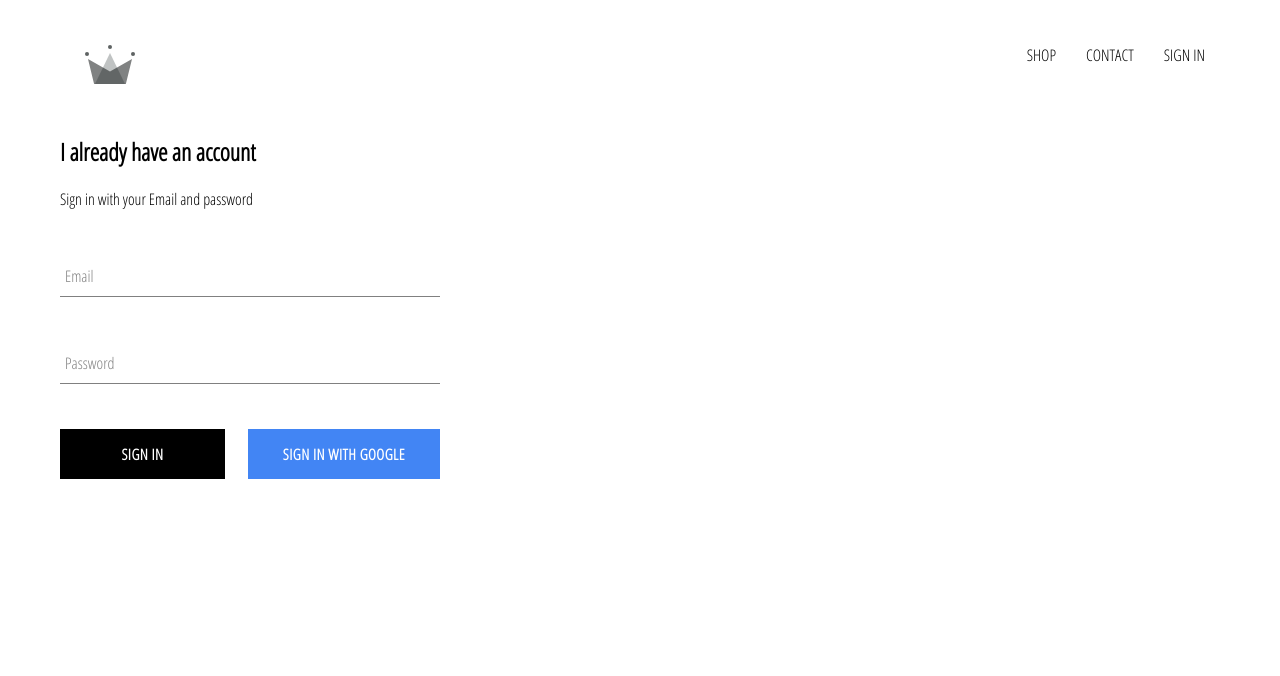
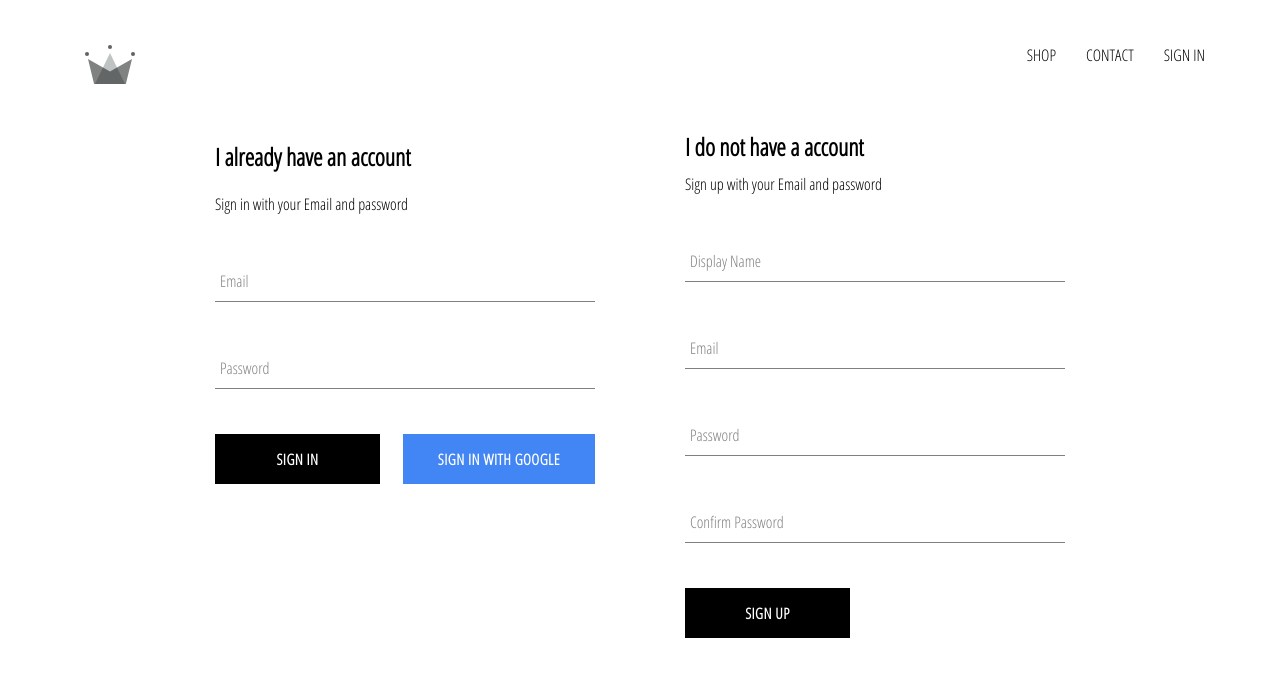
Before and after one commit to bdezfouli/crwn-clothing, a React (Create React App) app: page /signin in a window 1280 px wide. Shown: the top 676 px of the page. Built offline with nearby package versions, Linux system fonts and the light colour scheme; no server answers.

Commit message:
Implemented firebase utils, included ability to store authenticated users into firestore database

```diff
--- /dev/null
+++ b/public/env-config.js
@@ -0,0 +1,4 @@
+window.env = {
+    // This option can be retrieved in "src/index.js" with "window.env.API_URL".
+    API_URL: 'http://localhost:9090'
+  };
--- a/public/index.html
+++ b/public/index.html
@@ -32,6 +32,7 @@
   </head>
   <body>
     <noscript>You need to enable JavaScript to run this app.</noscript>
+    <script src="%PUBLIC_URL%/env-config.js"></script>
     <div id="root"></div>
     <!--
       This HTML file is a template.
--- a/src/App.js
+++ b/src/App.js
@@ -8,7 +8,7 @@
 import SignInAndSignUpPage from './pages/sign-in-and-sign-up/sign-in-and-sign-up.component';
 import Header from './components/header/header.component';
 
-import { auth } from './firebase/firebase.utils'
+import { auth, createUserProfileDocument } from './firebase/firebase.utils'
 
 class App extends React.Component {
   constructor() {
@@ -22,8 +22,24 @@
   unsubscribeFromAuth = null;
 
   componentDidMount(){
-    this.unsubscribeFromAuth = auth.onAuthStateChanged(user => {
-      this.setState({currentUser: user});
+    this.unsubscribeFromAuth = auth.onAuthStateChanged(async userAuth => {
+      if(userAuth){
+        const userRef = await createUserProfileDocument(userAuth);
+
+        userRef.onSnapshot(snapShot => {
+          this.setState({
+            currentUser: {
+              id: snapShot.id,
+              ...snapShot.data()
+            }
+          }, () => {
+            console.log(this.state)
+          });
+        });
+
+      }else{
+        this.setState({currentUser: userAuth});
+      }
     });
   }
 
--- a/src/components/sign-in/sign-in.component.jsx
+++ b/src/components/sign-in/sign-in.component.jsx
@@ -32,6 +32,7 @@
     render() {
         return (
             <div className='sign-in'>
+                {/* <div>{window.env.API_URL}</div> */}
                 <h2>I already have an account</h2>
                 <span>Sign in with your Email and password</span>
 
--- /dev/null
+++ b/src/components/sign-up/sign-up.component.jsx
@@ -0,0 +1,100 @@
+import React from 'react';
+
+import FormInput from '../form-input/form-input.component';
+import CustomButton from '../custom-button/custom-button.component';
+
+import { auth, createUserProfileDocument } from '../../firebase/firebase.utils';
+
+import './sign-up.styles.scss';
+
+class SignUp extends React.Component {
+    constructor() {
+        super();
+
+        this.state = {
+            displayName: '',
+            email: '',
+            password: '',
+            confirmPassword: ''
+        }
+    }
+
+    handleSubmit = async event => {
+        event.preventDefault();
+
+        const { displayName, email, password, confirmPassword } = this.state;
+
+        if (password !== confirmPassword) {
+            alert('Passwords don\'t match');
+            return;
+        }
+
+        try {
+            const { user } = await auth.createUserWithEmailAndPassword(email, password);
+
+            await createUserProfileDocument(user, { displayName });
+
+            this.setState({
+                displayName: '',
+                email: '',
+                password: '',
+                confirmPassword: ''
+            })
+        } catch (error) {
+            console.log(error);
+        }
+    };
+
+    handleChange = event => {
+        const { name, value } = event.target;
+
+        this.setState({ [name]: value });
+    }
+
+    render() {
+        const { displayName, email, password, confirmPassword } = this.state;
+        return (
+            <div className='sign-up'>
+                <h2 className='title'>I do not have a account</h2>
+                <span>Sign up with your Email and password</span>
+                <form className='sign-up-form' onSubmit={this.handleSubmit}>
+                    <FormInput
+                        type='text'
+                        name='displayName'
+                        value={displayName}
+                        onChange={this.handleChange}
+                        label='Display Name'
+                        required
+                    />
+                    <FormInput
+                        type='email'
+                        name='email'
+                        value={email}
+                        onChange={this.handleChange}
+                        label='Email'
+                        required
+                    />
+                    <FormInput
+                        type='password'
+                        name='password'
+                        value={password}
+                        onChange={this.handleChange}
+                        label='Password'
+                        required
+                    />
+                    <FormInput
+                        type='password'
+                        name='confirmPassword'
+                        value={confirmPassword}
+                        onChange={this.handleChange}
+                        label='Confirm Password'
+                        required
+                    />
+                    <CustomButton type='submit'>SIGN UP</CustomButton>
+                </form>
+            </div>
+        )
+    }
+}
+
+export default SignUp;
--- /dev/null
+++ b/src/components/sign-up/sign-up.styles.scss
@@ -0,0 +1,9 @@
+.sign-up {
+    display: flex;
+    flex-direction: column;
+    width: 380px;
+
+    .title {
+      margin: 10px 0;
+    }
+  }
--- a/src/firebase/firebase.utils.js
+++ b/src/firebase/firebase.utils.js
@@ -12,6 +12,28 @@
     measurementId: "G-Y1XXBHQGQB"
 };
 
+export const createUserProfileDocument = async(userAuth, additionalData) => {
+    if(!userAuth) return;
+
+    const userRef = firestore.doc(`users/${userAuth.uid}`);
+
+    const snapShot = await userRef.get();
+
+    if(!snapShot.exists){
+        const { displayName, email } = userAuth;
+        const createdAt = new Date();
+        try{
+            await userRef.set({
+                displayName, email, createdAt, ...additionalData
+            });
+        }catch(error){
+            console.log('Error creating user', error.message);
+        }
+    }
+
+    return userRef;
+}
+
 firebase.initializeApp(config);
 
 export const auth = firebase.auth();
--- a/src/pages/sign-in-and-sign-up/sign-in-and-sign-up.component.jsx
+++ b/src/pages/sign-in-and-sign-up/sign-in-and-sign-up.component.jsx
@@ -1,12 +1,14 @@
 import React from 'react';
 
-import SignIn from '../../components/sign-in/sign-in.component'
+import SignIn from '../../components/sign-in/sign-in.component';
+import SignUp from '../../components/sign-up/sign-up.component';
 
 import './sign-in-and-sign-up.styles.scss';
 
 const SignInAndSignUpPage = () => (
     <div className='sign-in-and-sign-up'>
         <SignIn />
+        <SignUp />
     </div>
 )
 
--- a/src/pages/sign-in-and-sign-up/sign-in-and-sign-up.styles.scss
+++ b/src/pages/sign-in-and-sign-up/sign-in-and-sign-up.styles.scss
@@ -0,0 +1,6 @@
+.sign-in-and-sign-up {
+    width: 850px;
+    display: flex;
+    justify-content: space-between;
+    margin: 30px auto;
+  }
```
